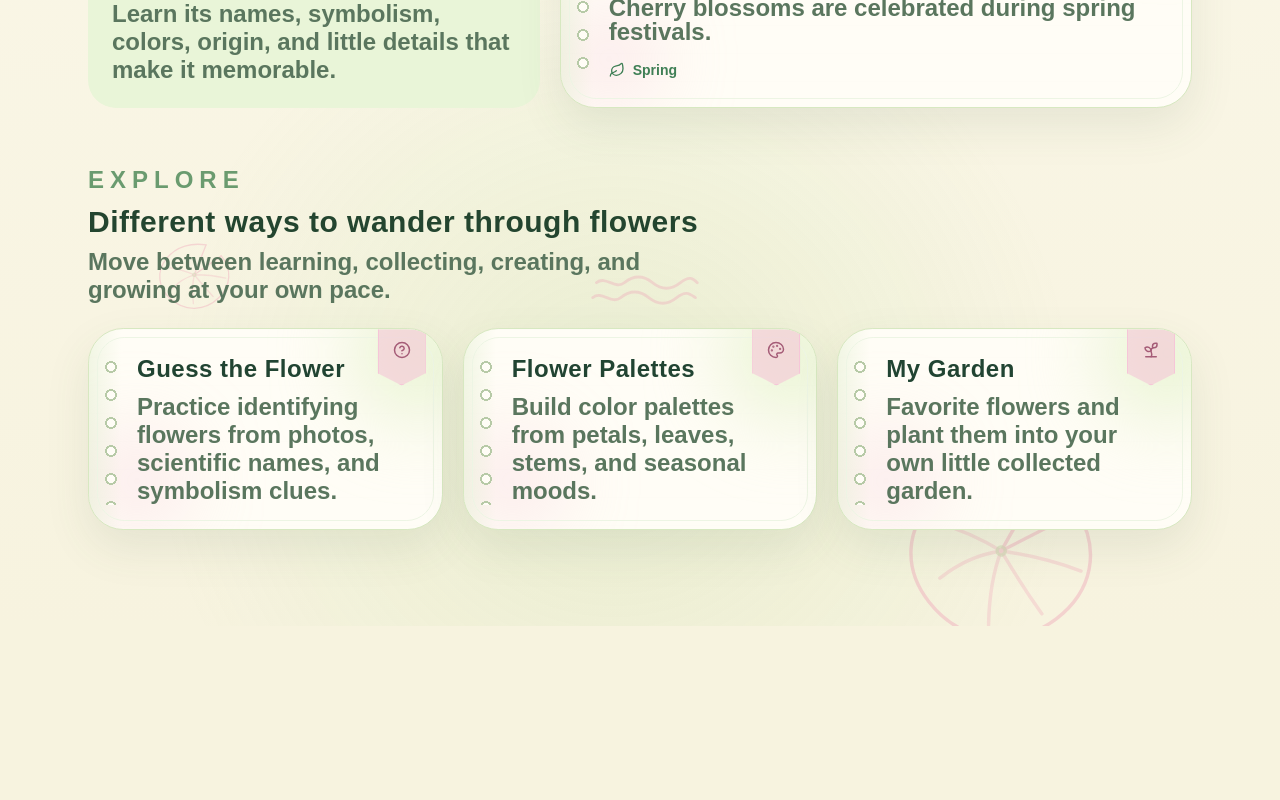
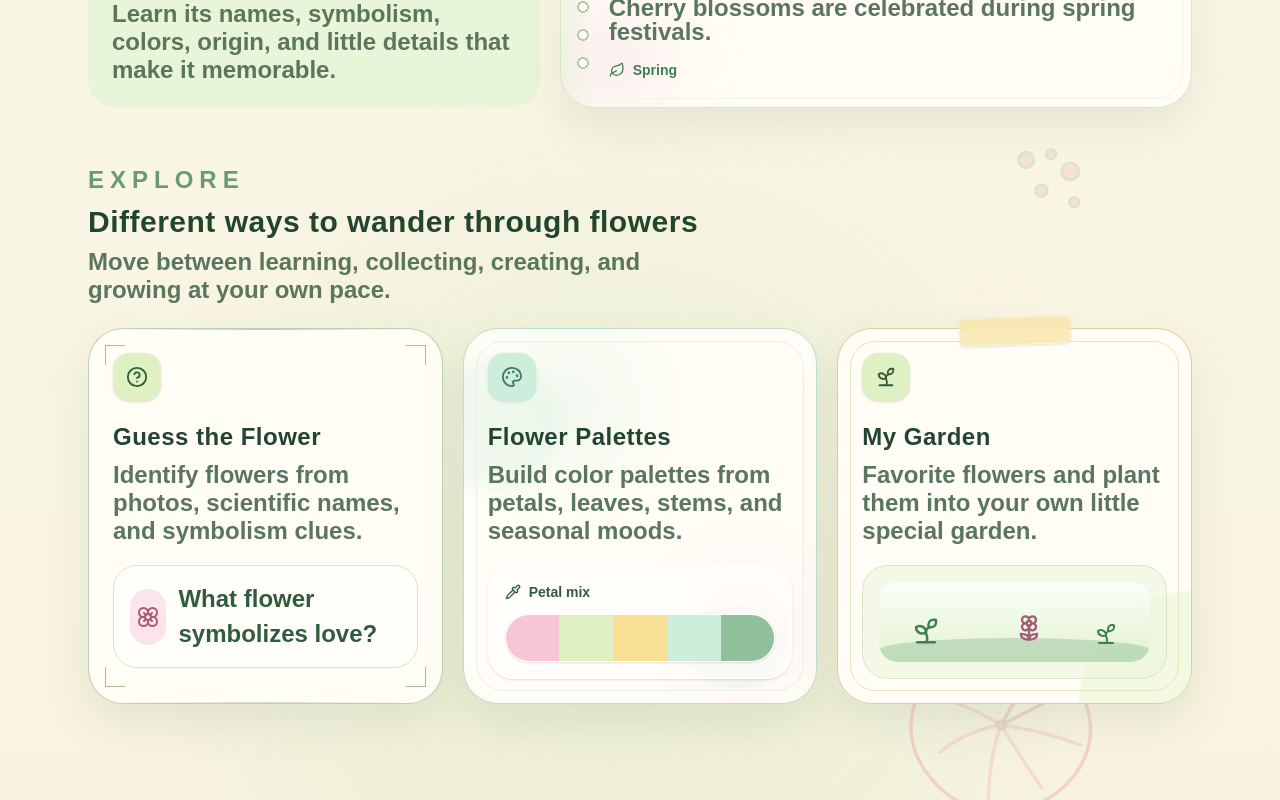
Before and after one commit to josephine828/littlelilypad, a Next.js app: page / in a window 1280 px wide. Shown: the part 1097-1897 px from the top of the page. Before the commit the page ends 1723 px from the top, so only its background shows below. Built offline with nearby package versions, Linux system fonts and the light colour scheme; a web font is replaced by a local one.

Commit message:
updated previews

```diff
--- a/app/components/garden/GardenPreview.tsx
+++ b/app/components/garden/GardenPreview.tsx
@@ -1,15 +1,46 @@
-import { Sprout } from 'lucide-react'
+import { Flower2, Sprout } from 'lucide-react'
 import { Card } from '../ui/Card'
 
 export function GardenPreview() {
     return (
-        <Card tabIcon={<Sprout size={18} />}>
-            <h3 className="font-heading text-2xl font-bold">My Garden</h3>
+        <Card variant="taped" className="h-full min-h-[260px]">
+            <div className="relative grid h-full gap-5">
+                <div className="flex items-start justify-between gap-4">
+                    <div className="flex h-12 w-12 items-center justify-center rounded-2xl bg-[#dff0c2] text-[#315c3c] shadow-sm">
+                        <Sprout size={22} />
+                    </div>
+                </div>
 
-            <p className="mt-2 leading-7 text-[#5a765e]">
-                Favorite flowers and plant them into your own little collected
-                garden.
-            </p>
+                <div>
+                    <h3 className="font-heading text-2xl font-bold text-[#23452f]">
+                        My Garden
+                    </h3>
+
+                    <p className="mt-2 leading-7 text-[#5a765e]">
+                        Favorite flowers and plant them into your own little
+                        special garden.
+                    </p>
+                </div>
+
+                <div className="mt-auto rounded-[1.6rem] border border-[#d7e8c1] bg-[#edf7de]/60 p-4">
+                    <div className="relative h-20 overflow-hidden rounded-[1.2rem] bg-gradient-to-b from-[#f8fffb] to-[#dff0c2]/70">
+                        <div className="absolute bottom-0 left-0 h-6 w-full rounded-t-[100%] bg-[#8fbf9b]/45" />
+
+                        <Sprout
+                            size={30}
+                            className="absolute bottom-4 left-8 text-[#3f7f55]"
+                        />
+                        <Flower2
+                            size={28}
+                            className="absolute bottom-5 left-1/2 text-[#a55c77]"
+                        />
+                        <Sprout
+                            size={24}
+                            className="absolute bottom-4 right-8 text-[#3f7f55]"
+                        />
+                    </div>
+                </div>
+            </div>
         </Card>
     )
 }
--- a/app/components/palette/PalettePreview.tsx
+++ b/app/components/palette/PalettePreview.tsx
@@ -1,15 +1,46 @@
-import { Palette } from 'lucide-react'
+import { Palette, Pipette } from 'lucide-react'
 import { Card } from '../ui/Card'
+
+const colors = ['#f6c6d8', '#dff0c2', '#f7df94', '#cdeedb', '#8fbf9b']
 
 export function PalettePreview() {
     return (
-        <Card tabIcon={<Palette size={18} />}>
-            <h3 className="font-heading text-2xl font-bold">Flower Palettes</h3>
+        <Card variant="watercolor" className="h-full min-h-[260px]">
+            <div className="relative grid h-full gap-5">
+                <div className="flex items-start justify-between gap-4">
+                    <div className="flex h-12 w-12 items-center justify-center rounded-2xl bg-[#cdeedb] text-[#407765] shadow-sm">
+                        <Palette size={22} />
+                    </div>
+                </div>
 
-            <p className="mt-2 leading-7 text-[#5a765e]">
-                Build color palettes from petals, leaves, stems, and seasonal
-                moods.
-            </p>
+                <div>
+                    <h3 className="font-heading text-2xl font-bold text-[#23452f]">
+                        Flower Palettes
+                    </h3>
+
+                    <p className="mt-2 leading-7 text-[#5a765e]">
+                        Build color palettes from petals, leaves, stems, and
+                        seasonal moods.
+                    </p>
+                </div>
+
+                <div className="mt-auto rounded-[1.6rem] border border-white/70 bg-white/50 p-4 shadow-sm">
+                    <div className="mb-3 flex items-center gap-2 text-sm font-bold text-[#315c3c]">
+                        <Pipette size={16} />
+                        Petal mix
+                    </div>
+
+                    <div className="flex h-12 overflow-hidden rounded-full border border-white shadow-sm">
+                        {colors.map((color) => (
+                            <div
+                                key={color}
+                                className="flex-1 transition-transform duration-300 hover:scale-110"
+                                style={{ backgroundColor: color }}
+                            />
+                        ))}
+                    </div>
+                </div>
+            </div>
         </Card>
     )
 }
--- a/app/components/quiz/QuizPreview.tsx
+++ b/app/components/quiz/QuizPreview.tsx
@@ -1,17 +1,41 @@
-import { CircleHelp } from 'lucide-react'
+import { CircleHelp, Flower } from 'lucide-react'
 import { Card } from '../ui/Card'
 
 export function QuizPreview() {
     return (
-        <Card tabIcon={<CircleHelp size={18} />}>
-            <h3 className="font-heading text-2xl font-bold">
-                Guess the Flower
-            </h3>
+        <Card variant="specimen" className="h-full min-h-[260px]">
+            <div className="relative grid h-full gap-5">
+                <div className="flex items-start justify-between gap-4">
+                    <div className="flex h-12 w-12 items-center justify-center rounded-2xl bg-[#dff0c2] text-[#315c3c] shadow-sm">
+                        <CircleHelp size={22} />
+                    </div>
+                </div>
 
-            <p className="mt-2 leading-7 text-[#5a765e]">
-                Practice identifying flowers from photos, scientific names,
-                and symbolism clues.
-            </p>
+                <div>
+                    <h3 className="font-heading text-2xl font-bold text-[#23452f]">
+                        Guess the Flower
+                    </h3>
+
+                    <p className="mt-2 leading-7 text-[#5a765e]">
+                        Identify flowers from photos, scientific names, and
+                        symbolism clues.
+                    </p>
+                </div>
+
+                <div className="mt-auto rounded-[1.5rem] border border-[#d7e8c1] bg-white/55 p-4">
+                    <div className="flex items-center gap-3">
+                        <div className="flex h-14 w-14 items-center justify-center rounded-full bg-[#f6c6d8]/45 text-[#a55c77]">
+                            <Flower size={24} />
+                        </div>
+
+                        <div>
+                            <p className="text-sm font-bold text-[#315c3c]">
+                                What flower symbolizes love?
+                            </p>
+                        </div>
+                    </div>
+                </div>
+            </div>
         </Card>
     )
 }
--- a/app/page.tsx
+++ b/app/page.tsx
@@ -75,13 +75,13 @@ export default function Home() {
                     />
 
                     <div className="grid gap-5 md:grid-cols-3">
-                        <Link href="/quiz">
+                        <Link href="/quiz" className="block h-full">
                             <QuizPreview />
                         </Link>
-                        <Link href="/palette">
+                        <Link href="/palette" className="block h-full">
                             <PalettePreview />
                         </Link>
-                        <Link href="/garden">
+                        <Link href="/garden" className="block h-full">
                             <GardenPreview />
                         </Link>
                     </div>
```
